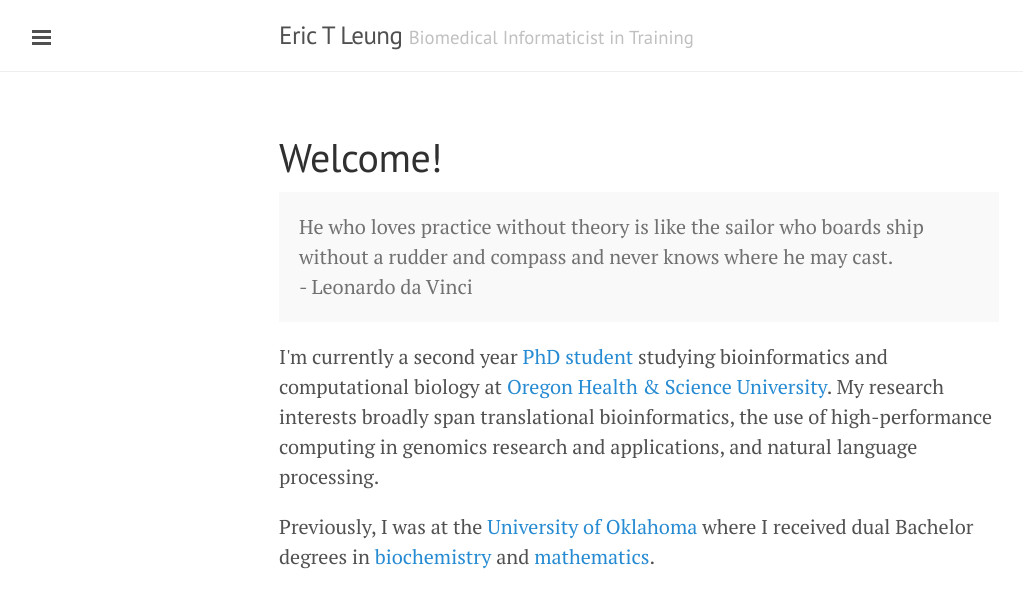
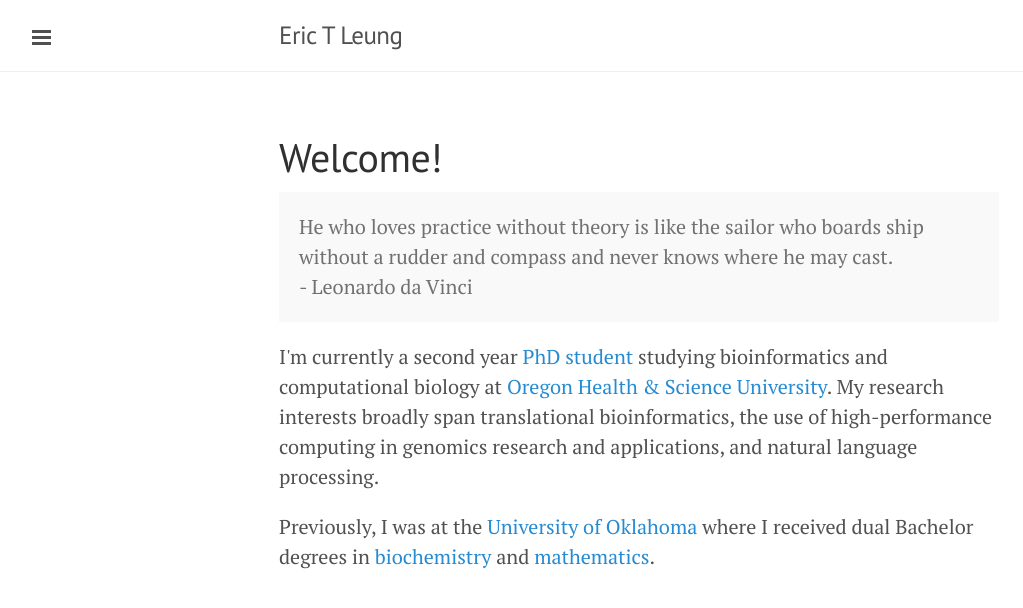
Before and after one commit to erictleung/erictleung.github.io, a Jekyll site: the page built from index.html, in a window 1280 px wide. Shown: the top 608 px of the page, without its empty margins (1-1024 px from the left). Built offline with Jekyll 4.4.1, drawn with Linux system fonts in a browser that asks for light colours; Markdown is read by kramdown in place of the engine named in the settings; the list of posts is cut into pages by our own code.

Commit message:
remove tagline

```diff
--- a/_config.yml
+++ b/_config.yml
@@ -7,7 +7,6 @@ permalink:        pretty
 
 # Setup
 title:            Eric T Leung
-tagline:          'Biomedical Informaticist in Training'
 description:      'PhD student in bioinformatics and computational biology. Follow me on Twitter at <a href="https://twitter.com/erictleung">@erictleung</a>'
 url:              http://erictleung.com
 
```
